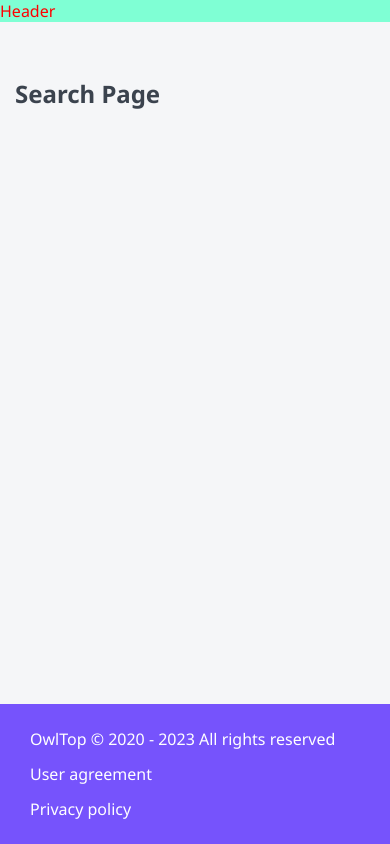
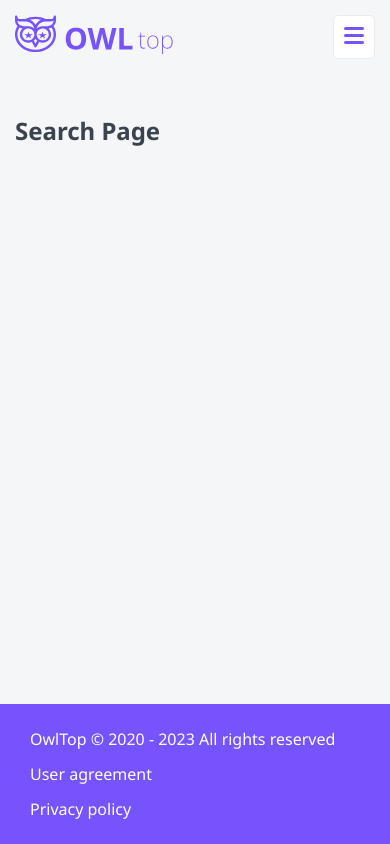
Before and after one commit to svvdovkina/ratings-site, a Next.js app: page /search in a window 390 px wide. Built offline with nearby package versions, Linux system fonts and the light colour scheme.

Commit message:
add header component (for small screens)

```diff
--- a/layout/Header/Header.module.css
+++ b/layout/Header/Header.module.css
@@ -1,3 +1,28 @@
+/* stylelint-disable selector-class-pattern */
 .header{
-    color: red;
+    display: flex;
+    justify-content: space-between;
+    padding: 15px;
+    padding-bottom: 0;
 }
+
+.menuBtn {
+    background-color: var(--white);
+}
+
+.mobileMenu {
+    position: fixed;
+    top: 0;
+    background-color: var(--background);
+    width: 100%;
+    height: 100%;
+    display: flex;
+    justify-content: center;
+    z-index: 10;
+    padding-top: 20px;
+}
+
+.closeBtn {
+    position: fixed;
+    right: 15px;
+}
--- a/layout/Header/Header.tsx
+++ b/layout/Header/Header.tsx
@@ -1,10 +1,35 @@
 import { HeaderProps } from "./Header.props"
 import styles from "./Header.module.css"
 import classnames from 'classnames'
+import Logo from "../logo.svg"
+import MenuIcon from "./menu.svg"
+import { Button } from "@/components"
+import { Sidebar } from "../Sidebar/Sidebar"
+import { useEffect, useState } from "react"
+import { useRouter } from "next/router"
 
 export const Header = ({className, ...props }: HeaderProps)
 : JSX.Element =>{
-    return <div {...props} className={classnames(className, styles.header)}>
-        Header
-    </div>
+
+    const router = useRouter();
+
+    const [isMenuOpen, setIsMenuOpen] = useState(false);
+
+    useEffect(()=>{
+        setIsMenuOpen(false);
+    }, [router])
+
+    const openMenu = ()=>setIsMenuOpen(true)
+    const closeMenu = ()=>setIsMenuOpen(false)
+
+    return <header {...props} className={classnames(className, styles.header)}>
+        <Logo className={styles.logo}/>
+        <Button appearance='ghost'  className={styles.menuBtn} onClick={openMenu}><MenuIcon/></Button>
+        {isMenuOpen && <div className={styles.mobileMenu}>
+            <Sidebar/>
+            <Button appearance='primary' className={styles.closeBtn} onClick={closeMenu}>&#9587;</Button>
+        </div>}
+    </header>
+
+
 }
--- a/layout/Layout.module.css
+++ b/layout/Layout.module.css
@@ -13,7 +13,6 @@
 
 .header {
     grid-area: header;
-    background-color: aquamarine;
     display: none;
 }
 
@@ -44,7 +43,7 @@
     }
 
     .header {
-        display: block;
+        display: flex;
     }
 
     .body {
--- a/styles/globals.css
+++ b/styles/globals.css
@@ -10,6 +10,7 @@
   --green: #1DC37E;
   --green-light: #C8F8E4;
   --line: #DFDFDF;
+  --background: #F5F6F8;
 }
 
 * {
@@ -23,7 +24,7 @@ body {
   max-width: 100vw;
   overflow-x: hidden;
   color: var(--black);
-  background-color: #F5F6F8;
+  background-color: var(--background);
 }
 
 a {
```
Also changed, not shown: layout/Header/menu.svg (added).
